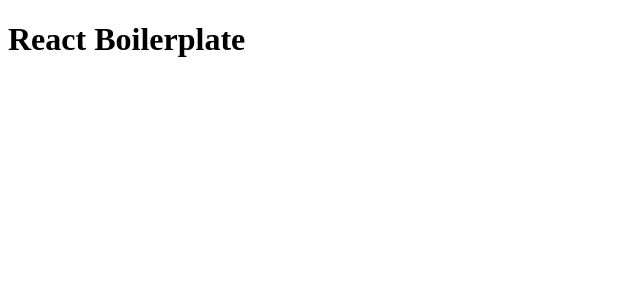
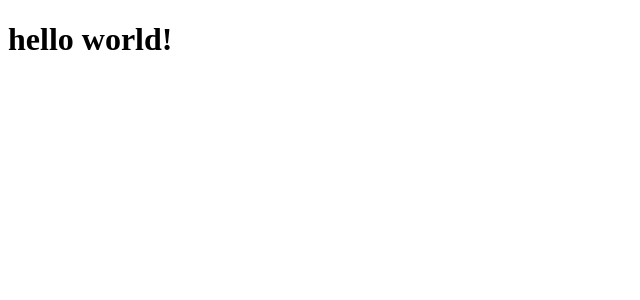
Before and after one commit to sirchras/bookish-train, a React app: page / in a window 1280 px wide. Shown: the top 300 px of the page, without its empty margins (0-640 px from the left). Built offline with nearby package versions, Linux system fonts and the light colour scheme; the HTML template or start-up script is replaced by a standard one.

Commit message:
create Feed component

```diff
--- a/client/App.jsx
+++ b/client/App.jsx
@@ -1,8 +1,10 @@
 import React from 'react'
+
+import Feed from './components/Feed'
 
 function App () {
   return (
-    <h1>React Boilerplate</h1>
+    <Feed />
   )
 }
 
--- /dev/null
+++ b/client/components/Feed.jsx
@@ -0,0 +1,9 @@
+import React from 'react'
+
+function Feed () {
+  return (
+    <h1>hello world!</h1>
+  )
+}
+
+export default Feed
```
